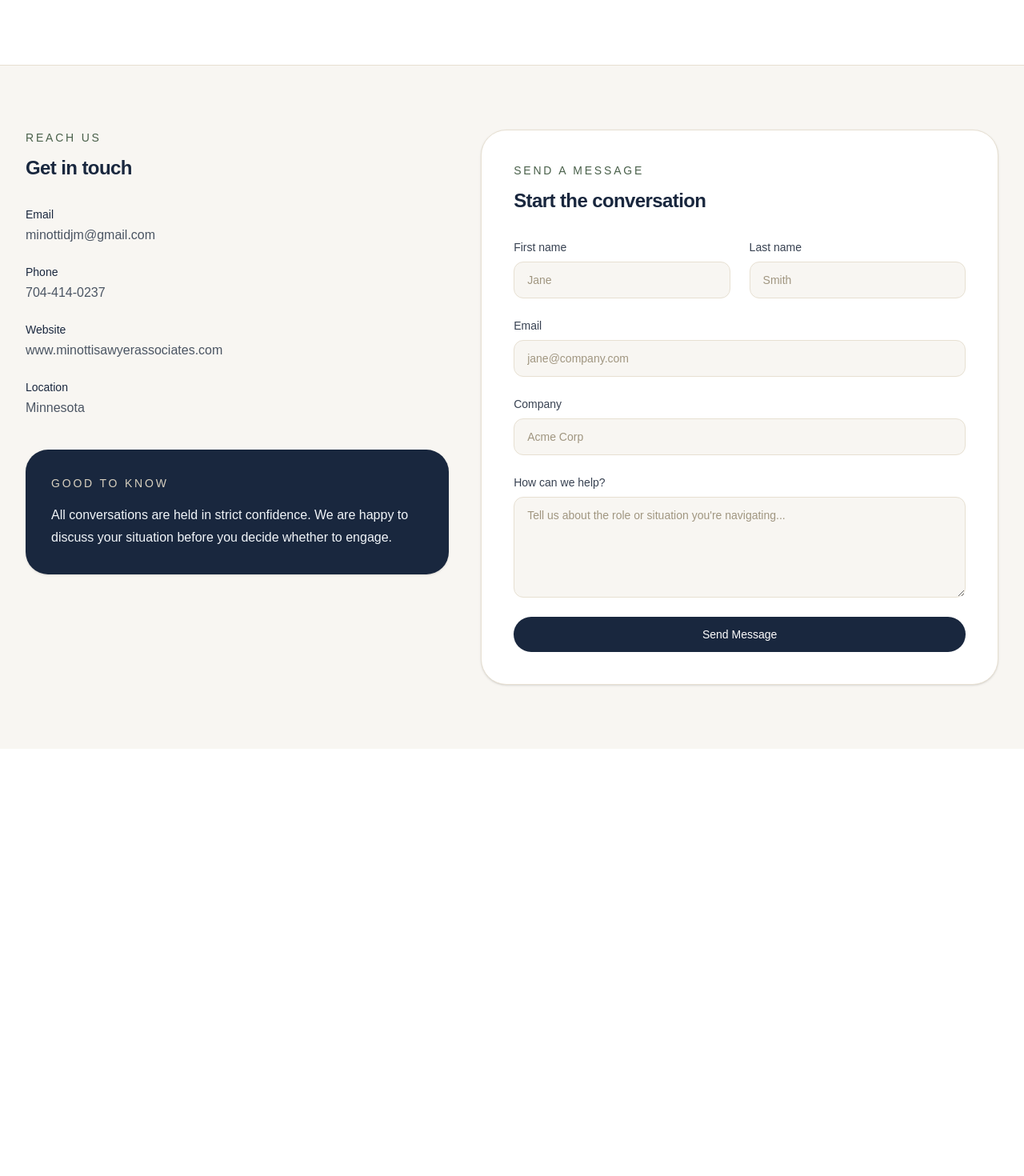
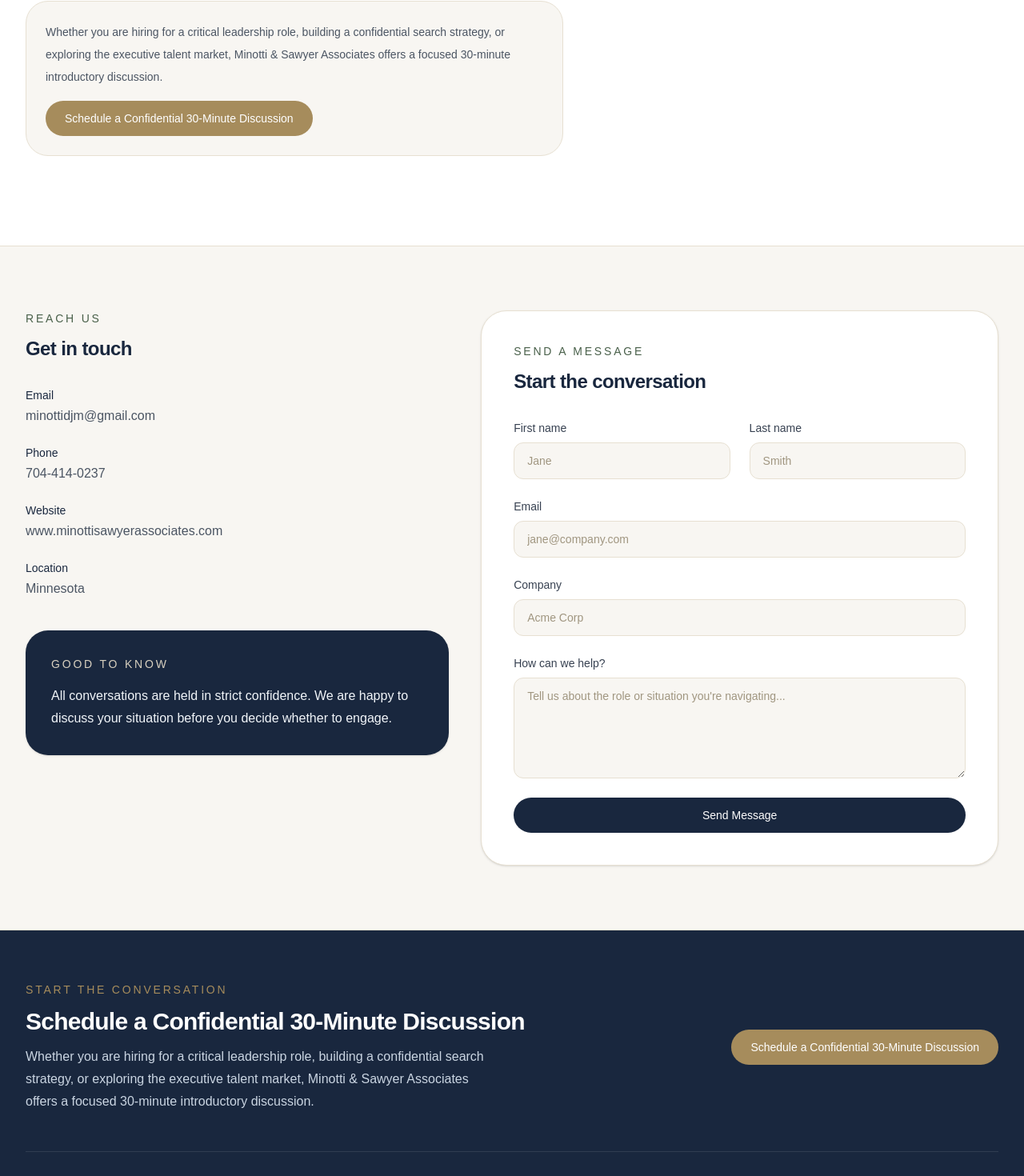
Before and after one commit to minottidjm/Minotti-sawyer-site, a Next.js app: page /contact in a window 1280 px wide. Shown: the part 464-1934 px from the top of the page at 80% size. Before the commit the page ends 1400 px from the top, so only its background shows below. Built offline with nearby package versions, Linux system fonts and the light colour scheme.

Commit message:
Add 30-minute discussion CTA to hero, contact, and footer

```diff
--- /dev/null
+++ b/app/components/Footer.tsx
@@ -0,0 +1,30 @@
+export default function Footer() {
+  return (
+    <footer className="border-t border-[#E7E0D2] bg-[#19273E]">
+      <div className="mx-auto max-w-7xl px-6 py-16 lg:px-8">
+        <div className="grid gap-8 lg:grid-cols-[1fr_auto] lg:items-center">
+          <div>
+            <div className="text-sm uppercase tracking-[0.2em] text-[#A68C5C]">Start the Conversation</div>
+            <h2 className="mt-3 text-2xl font-semibold tracking-tight text-white sm:text-3xl">
+              Schedule a Confidential 30-Minute Discussion
+            </h2>
+            <p className="mt-3 max-w-xl text-base leading-7 text-slate-300">
+              Whether you are hiring for a critical leadership role, building a confidential search strategy, or exploring the executive talent market, Minotti & Sawyer Associates offers a focused 30-minute introductory discussion.
+            </p>
+          </div>
+          <a
+            href="https://calendar.google.com/YOUR-BOOKING-LINK-HERE"
+            target="_blank"
+            rel="noopener noreferrer"
+            className="inline-flex shrink-0 rounded-full bg-[#A68C5C] px-6 py-3 text-sm font-medium text-white transition hover:bg-[#8f7649]"
+          >
+            Schedule a Confidential 30-Minute Discussion
+          </a>
+        </div>
+        <div className="mt-12 border-t border-white/10 pt-8 text-sm text-slate-400">
+          © {new Date().getFullYear()} Minotti & Sawyer Associates. All rights reserved.
+        </div>
+      </div>
+    </footer>
+  );
+}
--- a/app/contact/page.tsx
+++ b/app/contact/page.tsx
@@ -19,6 +19,19 @@ export default function ContactPage() {
             Whether you are making a C-suite hire, building out your leadership bench,
             or need interim recruiting support, we would welcome the conversation.
           </p>
+          <div className="mt-8 max-w-2xl rounded-[1.75rem] border border-[#E7E0D2] bg-[#F8F6F2] p-6">
+            <p className="text-sm leading-7 text-[#4B5563]">
+              Whether you are hiring for a critical leadership role, building a confidential search strategy, or exploring the executive talent market, Minotti & Sawyer Associates offers a focused 30-minute introductory discussion.
+            </p>
+            <a
+              href="https://calendar.google.com/YOUR-BOOKING-LINK-HERE"
+              target="_blank"
+              rel="noopener noreferrer"
+              className="mt-4 inline-flex rounded-full bg-[#A68C5C] px-6 py-3 text-sm font-medium text-white transition hover:bg-[#8f7649]"
+            >
+              Schedule a Confidential 30-Minute Discussion
+            </a>
+          </div>
         </div>
       </section>
 
--- a/app/layout.tsx
+++ b/app/layout.tsx
@@ -2,6 +2,7 @@ import type { Metadata } from "next";
 import { Geist } from "next/font/google";
 import "./globals.css";
 import Header from "./components/Header";
+import Footer from "./components/Footer";
 
 const geistSans = Geist({
   variable: "--font-geist-sans",
@@ -23,6 +24,7 @@ export default function RootLayout({
       <body className="min-h-full flex flex-col bg-stone-50 text-slate-900">
         <Header />
         {children}
+        <Footer />
       </body>
     </html>
   );
--- a/app/page.tsx
+++ b/app/page.tsx
@@ -92,6 +92,19 @@ export default function MinottiSawyerHomepage() {
               >
                 Schedule a Conversation
               </Link>
+            </div>
+            <div className="mt-8 rounded-[1.75rem] border border-[#E7E0D2] bg-white p-6 shadow-sm">
+              <p className="text-sm leading-7 text-[#4B5563]">
+                Whether you are hiring for a critical leadership role, building a confidential search strategy, or exploring the executive talent market, Minotti & Sawyer Associates offers a focused 30-minute introductory discussion.
+              </p>
+              <a
+                href="https://calendar.google.com/YOUR-BOOKING-LINK-HERE"
+                target="_blank"
+                rel="noopener noreferrer"
+                className="mt-4 inline-flex rounded-full bg-[#A68C5C] px-6 py-3 text-sm font-medium text-white transition hover:bg-[#8f7649]"
+              >
+                Schedule a Confidential 30-Minute Discussion
+              </a>
             </div>
           </div>
 
```
